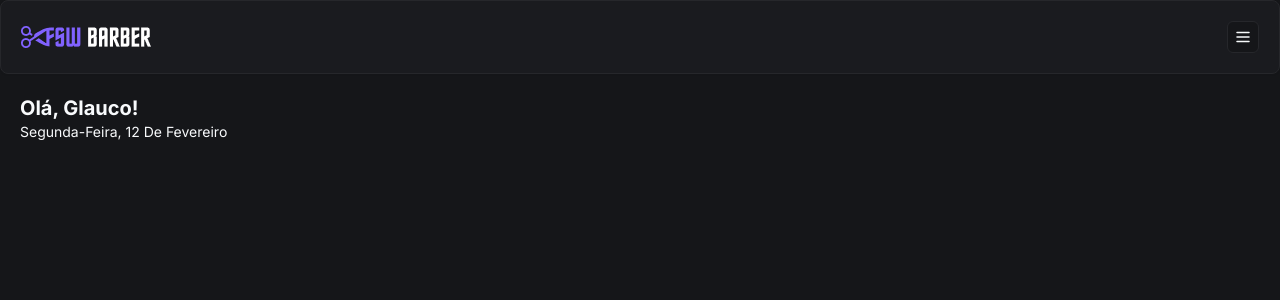
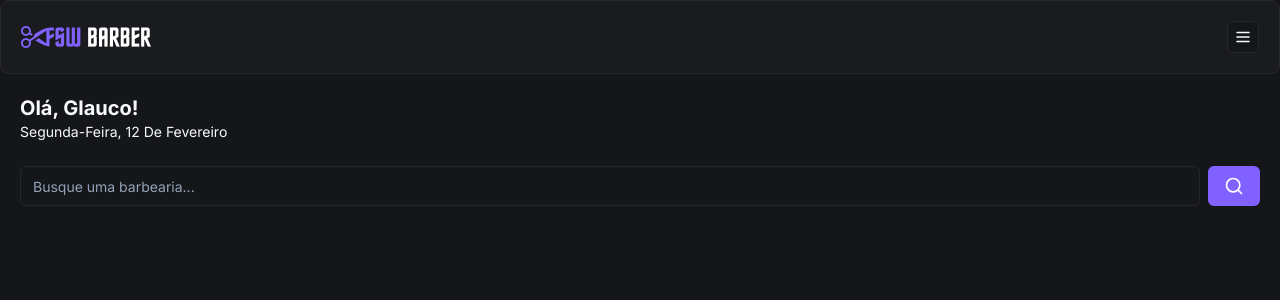
Before and after one commit to Glaucoed/FSW-Barber, a Next.js app: page / in a window 1280 px wide. Shown: the top 300 px of the page. Built offline with nearby package versions, Linux system fonts and the light colour scheme.

Commit message:
feat: add component search

```diff
--- a/src/app/(home)/page.tsx
+++ b/src/app/(home)/page.tsx
@@ -1,5 +1,6 @@
 
 import Header from "@/app/_components/header";
+import Search from "../_components/search";
 
 export default function Home() {
   return (
@@ -17,6 +18,9 @@
           }
         </p>
       </div>
+      <div className="px-5 mt-6">
+        <Search />
+      </div>
 
     </main>
   );
--- a/src/app/_components/header.tsx
+++ b/src/app/_components/header.tsx
@@ -3,7 +3,7 @@
 import { Button } from "./ui/button"
 import { MenuIcon } from "lucide-react"
 
-export default function header() {
+export default function Header() {
   return (
     <Card >
       <CardContent className="p-5 flex justify-between items-center">
--- /dev/null
+++ b/src/app/_components/search.tsx
@@ -0,0 +1,18 @@
+"use client"
+
+import React from 'react'
+import { Button } from '@/app/_components/ui/button'
+import { Input } from '@/app/_components/ui/input'
+import { SearchIcon } from 'lucide-react'
+
+export default function Search() {
+  return (
+    <div className="flex items-center gap-2">
+      <Input placeholder="Busque uma barbearia..." />
+      <Button variant="default">
+         <SearchIcon  size={20} />
+      </Button>
+
+    </div>
+  )
+}
--- /dev/null
+++ b/src/app/_components/ui/input.tsx
@@ -0,0 +1,25 @@
+import * as React from "react"
+
+import { cn } from "@/app/_lib/utils"
+
+export interface InputProps
+  extends React.InputHTMLAttributes<HTMLInputElement> {}
+
+const Input = React.forwardRef<HTMLInputElement, InputProps>(
+  ({ className, type, ...props }, ref) => {
+    return (
+      <input
+        type={type}
+        className={cn(
+          "flex h-10 w-full rounded-md border border-input bg-background px-3 py-2 text-sm ring-offset-background file:border-0 file:bg-transparent file:text-sm file:font-medium placeholder:text-muted-foreground focus-visible:outline-none focus-visible:ring-2 focus-visible:ring-ring focus-visible:ring-offset-2 disabled:cursor-not-allowed disabled:opacity-50",
+          className
+        )}
+        ref={ref}
+        {...props}
+      />
+    )
+  }
+)
+Input.displayName = "Input"
+
+export { Input }
```
